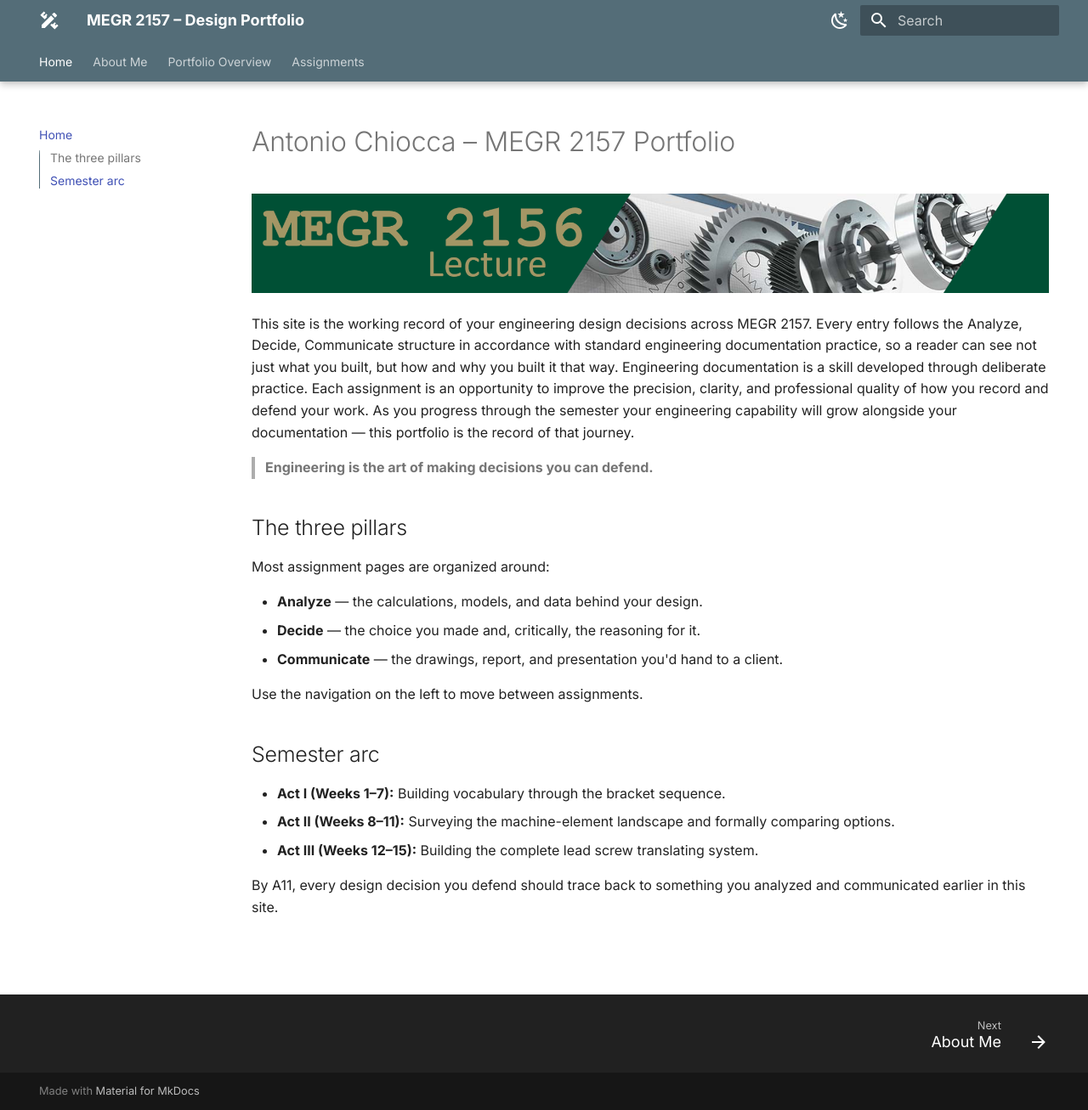
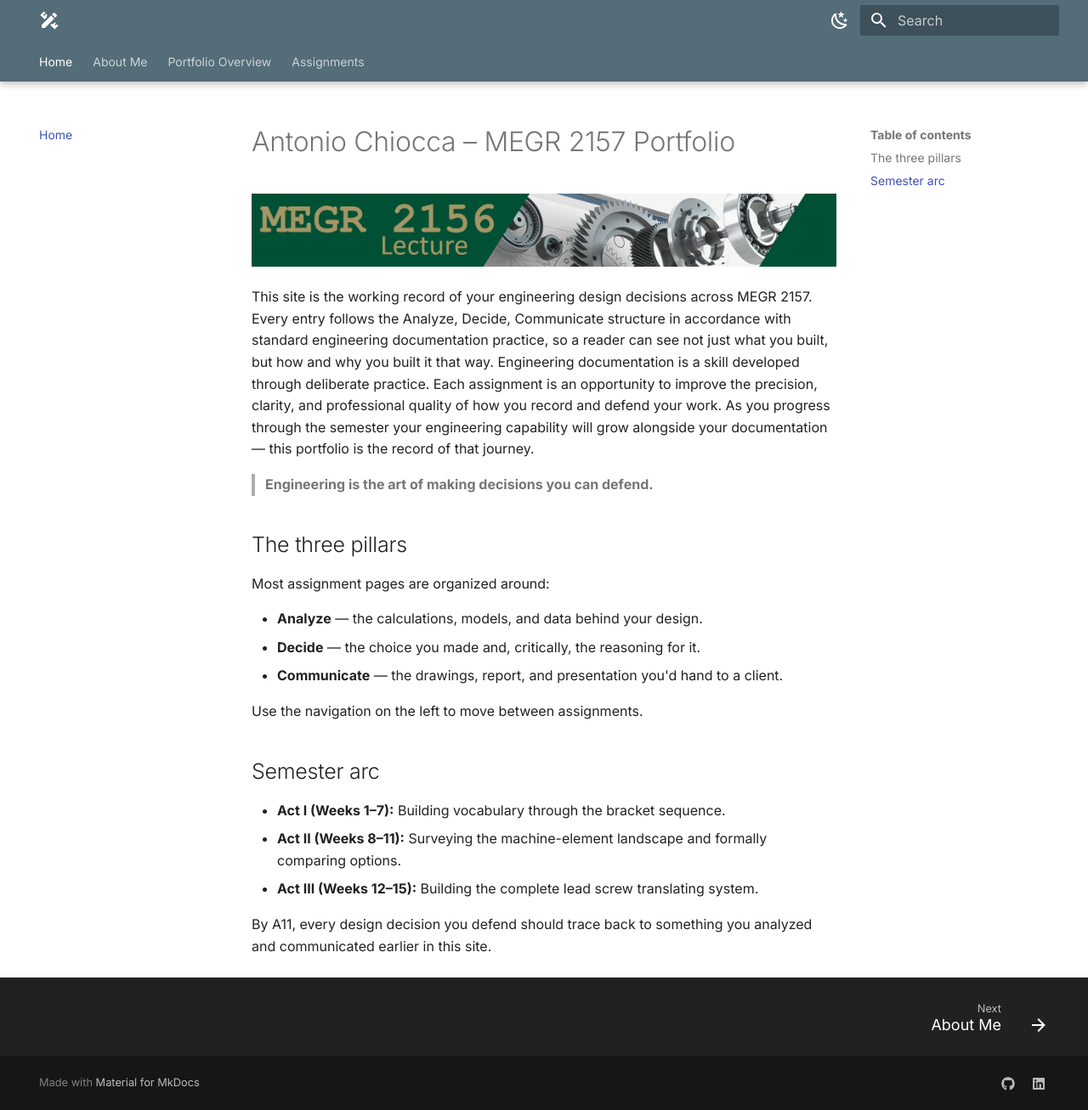
Before and after one commit to ajchiocca/megr2157-portfolio, an MkDocs documentation site: the page built from docs/index.md, in a window 1280 px wide and 1307 px high. Shown: the whole window at 85% size. Built offline with MkDocs 1.6.1 and Material for MkDocs 9.7.7, drawn with Linux system fonts in a browser that asks for light colours.

Commit message:
Update mkdocs.yml configuration
Removed unnecessary features and added social links.

```diff
--- a/mkdocs.yml
+++ b/mkdocs.yml
@@ -1,10 +1,6 @@
-site_name: MEGR 2157 – Design Portfolio
-site_description: Design portfolio documentation, built with the Analyze / Decide / Communicate framework
-
 theme:
   name: material
   palette:
-    # Light mode
     - media: "(prefers-color-scheme: light)"
       scheme: default
       primary: blue grey
@@ -12,7 +8,6 @@ theme:
       toggle:
         icon: material/weather-night
         name: Switch to dark mode
-    # Dark mode
     - media: "(prefers-color-scheme: dark)"
       scheme: slate
       primary: blue grey
@@ -28,22 +23,21 @@ theme:
     repo: fontawesome/brands/github
   features:
     - navigation.instant
-    - navigation.tracking
-    - navigation.tabs          # top-level tabs instead of a sidebar dump
+    - navigation.tabs
     - navigation.tabs.sticky
-    - navigation.sections      # group assignments visually
-    - navigation.top           # "back to top" button
-    - navigation.footer        # prev/next page links
-    - navigation.indexes       # section landing pages (e.g. Assignments overview)
-    - toc.follow
-    - toc.integrate
+    - navigation.sections
+    - navigation.top
+    - navigation.footer
+    - navigation.indexes      # needs assignments/index.md — see below
+    - toc.follow              # NOT toc.integrate — conflicts with navigation.indexes
     - search.suggest
     - search.highlight
     - search.share
-    - content.code.copy        # copy button on code blocks
+    - content.code.copy
     - content.tabs.link
     - content.tooltips
-    - header.autohide
+    # navigation.tracking and header.autohide removed — both cause
+    # instability when combined with instant loading
 
 extra_css:
   - stylesheets/extra.css
@@ -65,15 +59,18 @@ markdown_extensions:
   - pymdownx.emoji:
       emoji_index: !!python/name:material.extensions.emoji.twemoji
       emoji_generator: !!python/name:material.extensions.emoji.to_svg
-  - pymdownx.critic
-  - pymdownx.caret
-  - pymdownx.mark
-  - pymdownx.tilde
 
 plugins:
   - search
   - git-revision-date-localized:
       enable_creation_date: true
+
+extra:
+  social:
+    - icon: fontawesome/brands/github
+      link: https://github.com/YOUR_USERNAME
+    - icon: fontawesome/brands/linkedin
+      link: https://linkedin.com/in/YOUR_USERNAME
 
 nav:
   - Home: index.md
@@ -92,3 +89,6 @@ nav:
       - A9: assignments/A09/index.md
       - A10: assignments/A10/index.md
       - A11: assignments/A11/index.md
+      - A9: assignments/A09/index.md
+      - A10: assignments/A10/index.md
+      - A11: assignments/A11/index.md
```
